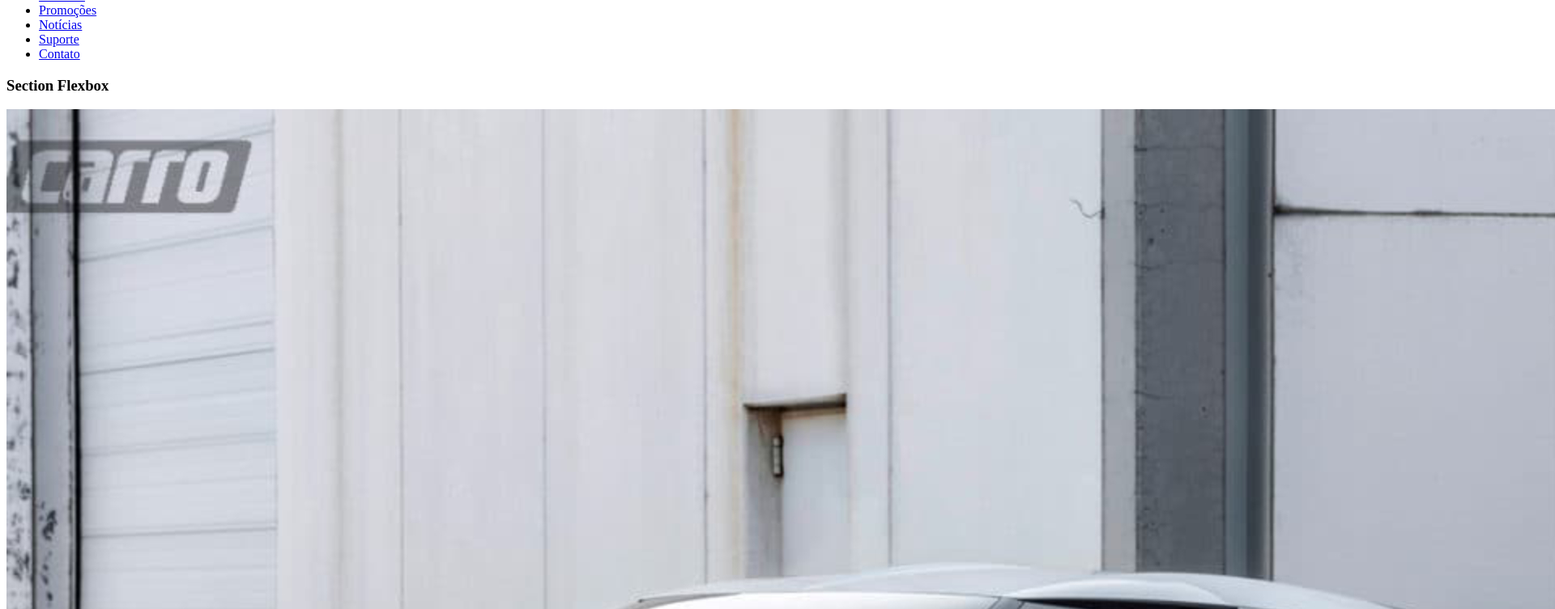
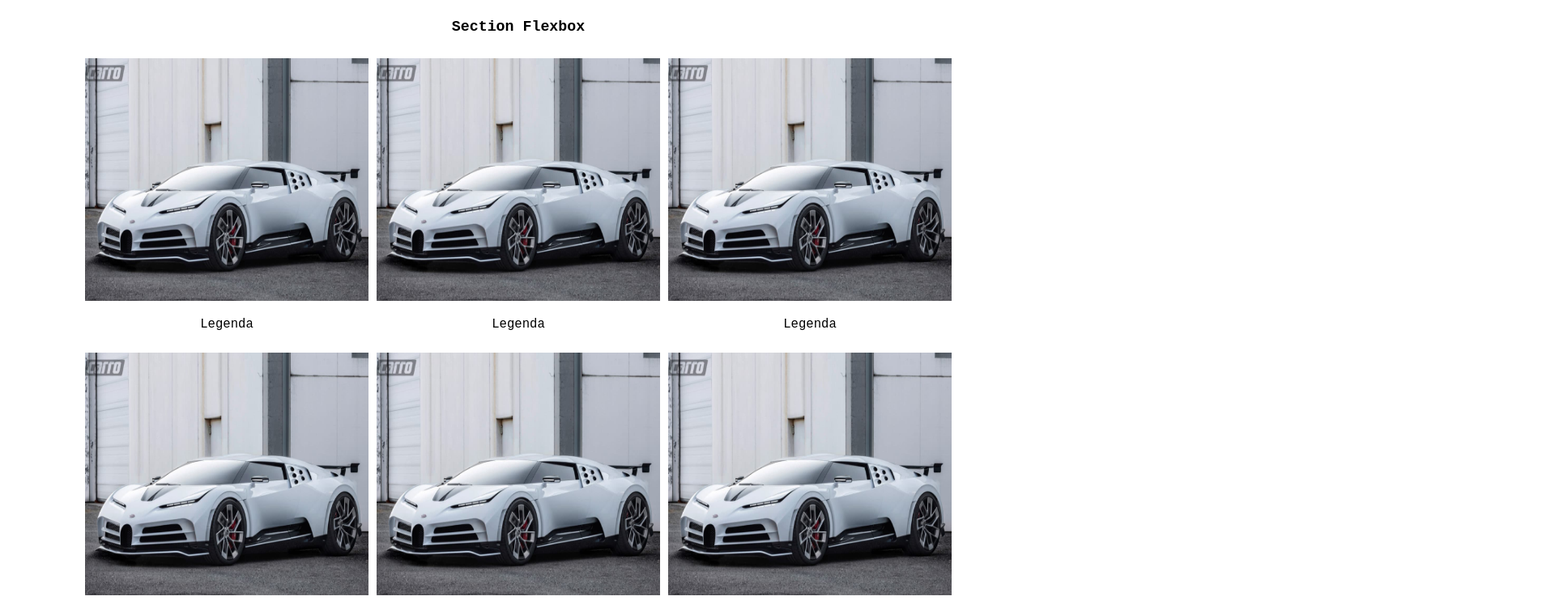
Before and after one commit to EduardoA2214/eduardoteste, a plain HTML site: page index.html in a window 1280 px wide. Shown: the part 74-827 px from the top of the page at 81% size, 1920 px wide, since content can reach past the window. Drawn offline with Linux system fonts and the light colour scheme.

Commit message:
Update index.html

```diff
--- a/index.html
+++ b/index.html
@@ -8,7 +8,7 @@
     <meta name="viewport" content="width=device-width, initial-scale=1.0, maximum-scale=1" />
     <meta name="author" content="Eduardo Assis">
     <meta name="description" content="avaliação CSS">
-    <link rel="stylesheet" href="../Avaliacao III - CSS/css/style.css">
+    <link rel="stylesheet" href="css/style.css">
     <link rel="icon" href="../Avaliacao III - CSS/img/placehold_400x200.png">
 
 </head>
```
